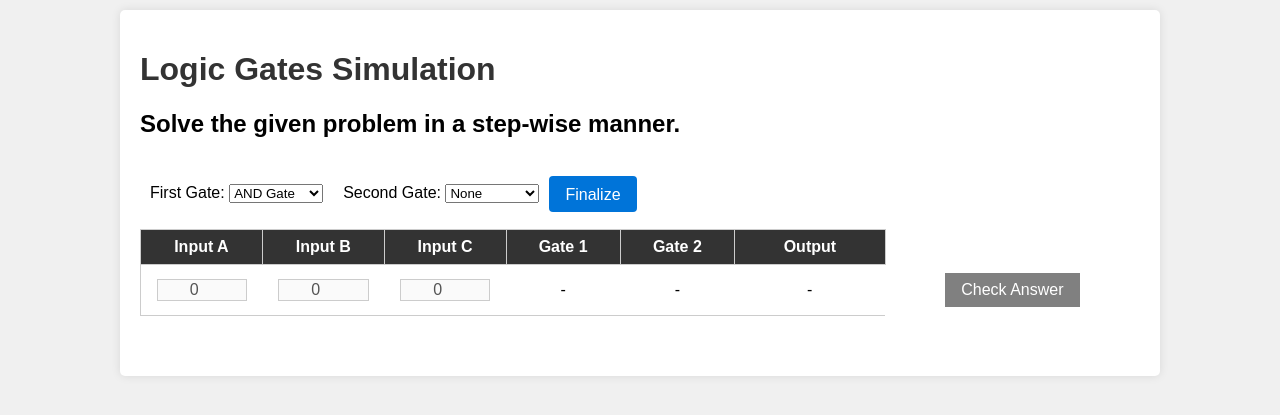
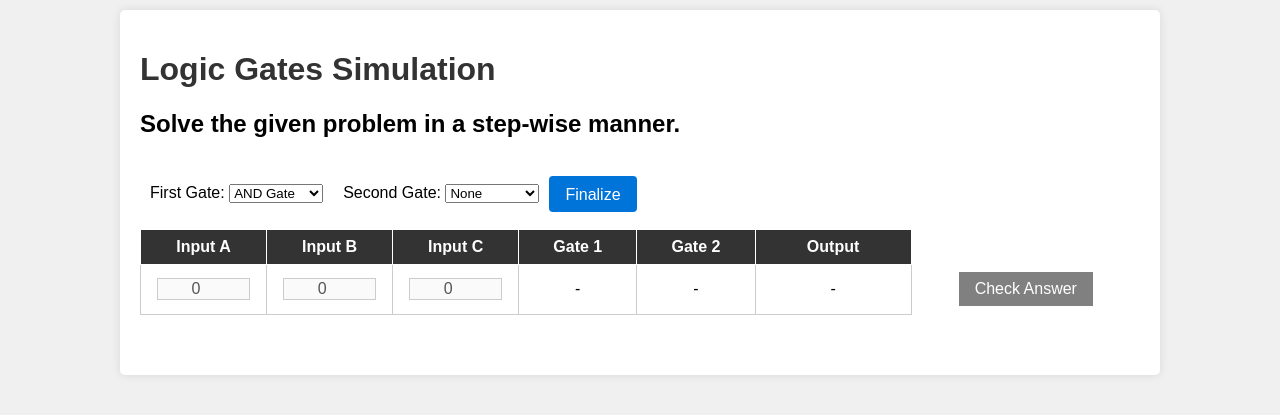
Before and after one commit to aryanmandke/DLCA_Lab, a PHP site: page /LogicTable.php in a window 1280 px wide. Shown: the top 415 px of the page. Run offline with PHP 8.4, Linux system fonts and the light colour scheme.

Commit message:
Update LogicTable.php

```diff
--- a/logictable/LogicTable.php
+++ b/logictable/LogicTable.php
@@ -95,17 +95,11 @@
         text-align: center;
     }
 
-    #con{
-        padding: 8px;
-        text-align: center;
-        border: 1px solid #ffffff;
-        width: 100px;
-    }
-
     #algoTable th {
         background-color: #333;
         color: #fff;
         align-items: center;
+        border: 1px solid;
         align-self: center;
     }
 
@@ -122,7 +116,14 @@
     }
 
     #confirm th,td{
-        border: 1px solid black;
+        border: 1px solid #ccc;
+    }
+
+    #con{
+        padding: 8px;
+        text-align: center;
+        border: 1px solid #ffffff;
+        width: 100px;
     }
 
     .T{
@@ -138,7 +139,7 @@
         margin: auto;
     }
 
-    #algoBody{
+    #algoBody td,th{
         border: 1px solid #ccc;
         width: 10px;
     }
@@ -210,7 +211,7 @@
                 <td id="g1">-</td>
                 <td id="g2">-</td>
                 <td id="out">-</td>
-            <td id="con"><button id="check" disabled="true" style="background: grey;">Check Answer</button></td>
+            <td id="con" style="border: 0px solid white"><button id="check" disabled="true" style="background: grey;">Check Answer</button></td>
             </tbody>
         </table>
 
@@ -434,12 +435,12 @@
             function confirminsert(inputA,inputB,inputC,gate_1,gate_2,output){
                     row = document.createElement('tr');
                     row.innerHTML = `
-                                    <td>${dash(inputA)}</td>
-                                    <td>${dash(inputB)}</td>
-                                    <td>${dash(inputC)}</td>
-                                    <td>${gate_1}</td>
-                                    <td>${gate_2}</td>
-                                    <td>${output}</td>`;
+                                    <td style="border: 1px solid #ccc">${dash(inputA)}</td>
+                                    <td style="border: 1px solid #ccc">${dash(inputB)}</td>
+                                    <td style="border: 1px solid #ccc">${dash(inputC)}</td>
+                                    <td style="border: 1px solid #ccc">${gate_1}</td>
+                                    <td style="border: 1px solid #ccc">${gate_2}</td>
+                                    <td style="border: 1px solid #ccc">${output}</td>`;
                 Confirm.appendChild(row);
                 out.innerHTML = `${output}`;
             }
```
